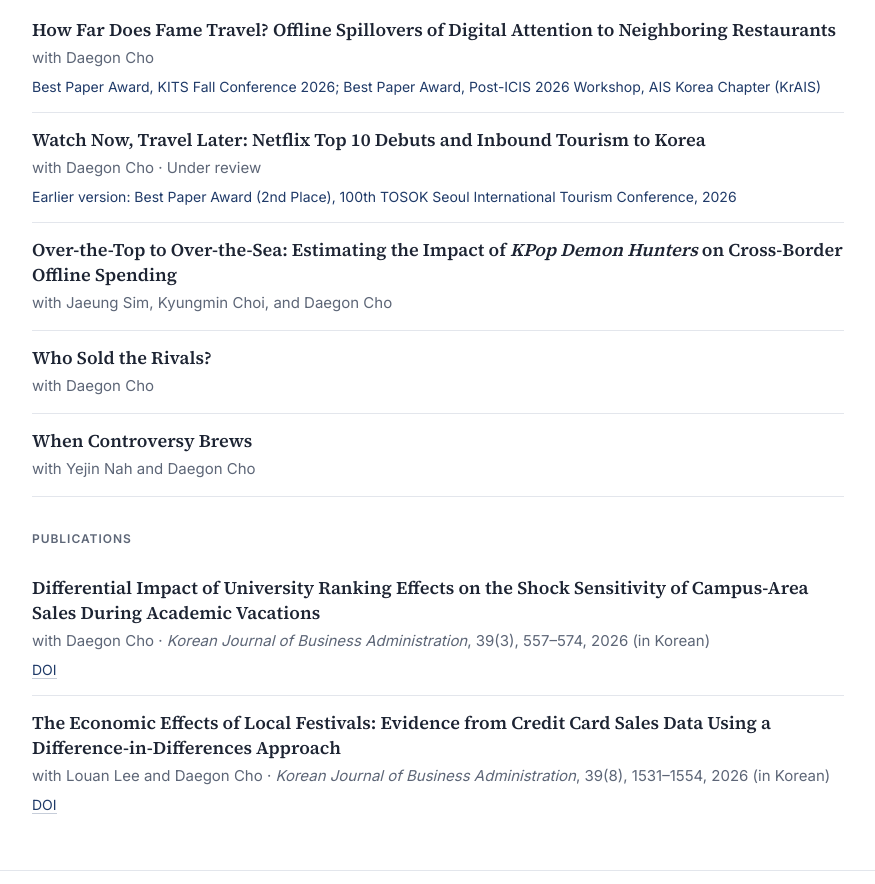
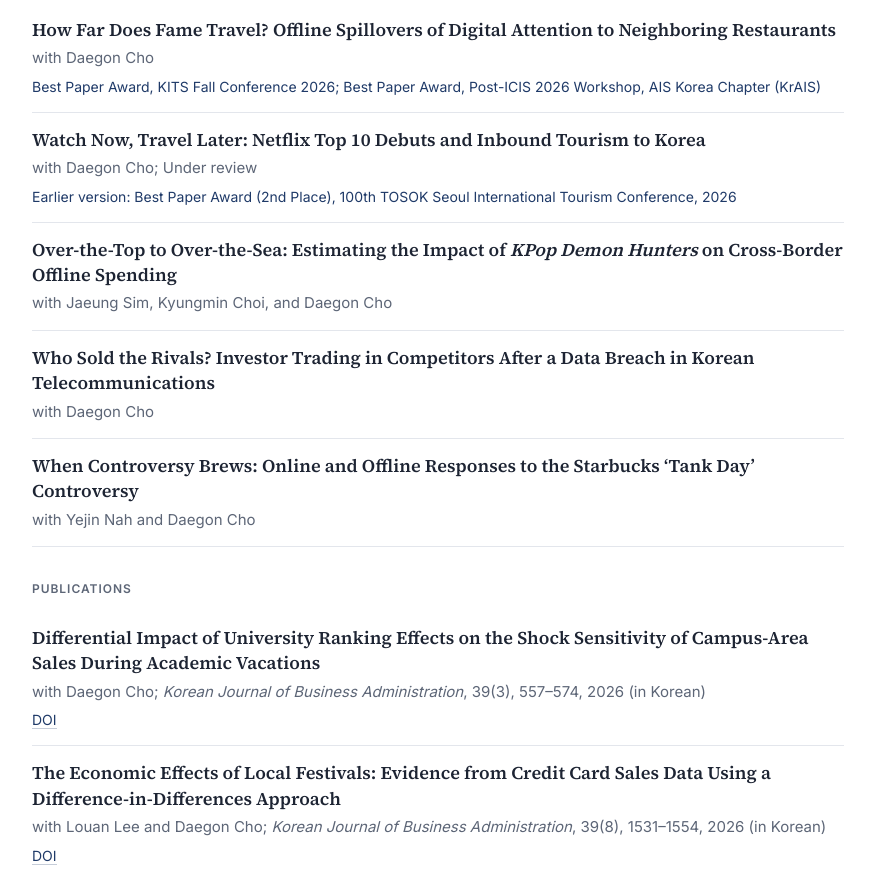
Before and after one commit to yejinyu/yejinyu.github.io, a plain HTML site: page research.html in a window 1280 px wide. Shown: the part 212-1096 px from the top of the page, without its empty margins (202-1077 px from the left). Drawn offline with Linux system fonts and the light colour scheme.

Commit message:
Restore working paper subtitles; semicolons in meta lines
Co-Authored-By: Claude Opus 5.5 <noreply@anthropic.com>
Claude-Session: https://claude.ai/code/session_013zZN1Qx7We2kszFuvRqBdL

```diff
--- a/research.html
+++ b/research.html
@@ -41,7 +41,7 @@
 
       <article class="paper">
         <p class="title">Watch Now, Travel Later: Netflix Top 10 Debuts and Inbound Tourism to Korea</p>
-        <p class="meta">with Daegon Cho · Under review</p>
+        <p class="meta">with Daegon Cho; Under review</p>
         <p class="note">Earlier version: Best Paper Award (2nd Place), 100th TOSOK Seoul International Tourism Conference, 2026</p>
       </article>
 
@@ -51,12 +51,12 @@
       </article>
 
       <article class="paper">
-        <p class="title">Who Sold the Rivals?</p>
+        <p class="title">Who Sold the Rivals? Investor Trading in Competitors After a Data Breach in Korean Telecommunications</p>
         <p class="meta">with Daegon Cho</p>
       </article>
 
       <article class="paper">
-        <p class="title">When Controversy Brews</p>
+        <p class="title">When Controversy Brews: Online and Offline Responses to the Starbucks ‘Tank Day’ Controversy</p>
         <p class="meta">with Yejin Nah and Daegon Cho</p>
       </article>
 
@@ -64,13 +64,13 @@
 
       <article class="paper">
         <p class="title">Differential Impact of University Ranking Effects on the Shock Sensitivity of Campus-Area Sales During Academic Vacations</p>
-        <p class="meta">with Daegon Cho · <em>Korean Journal of Business Administration</em>, 39(3), 557–574, 2026 (in Korean)</p>
+        <p class="meta">with Daegon Cho; <em>Korean Journal of Business Administration</em>, 39(3), 557–574, 2026 (in Korean)</p>
         <p class="note"><a href="https://doi.org/10.18032/kaaba.2026.39.3.557">DOI</a></p>
       </article>
 
       <article class="paper">
         <p class="title">The Economic Effects of Local Festivals: Evidence from Credit Card Sales Data Using a Difference-in-Differences Approach</p>
-        <p class="meta">with Louan Lee and Daegon Cho · <em>Korean Journal of Business Administration</em>, 39(8), 1531–1554, 2026 (in Korean)</p>
+        <p class="meta">with Louan Lee and Daegon Cho; <em>Korean Journal of Business Administration</em>, 39(8), 1531–1554, 2026 (in Korean)</p>
         <p class="note"><a href="https://doi.org/10.18032/kaaba.2026.39.8.1531">DOI</a></p>
       </article>
     </section>
```
